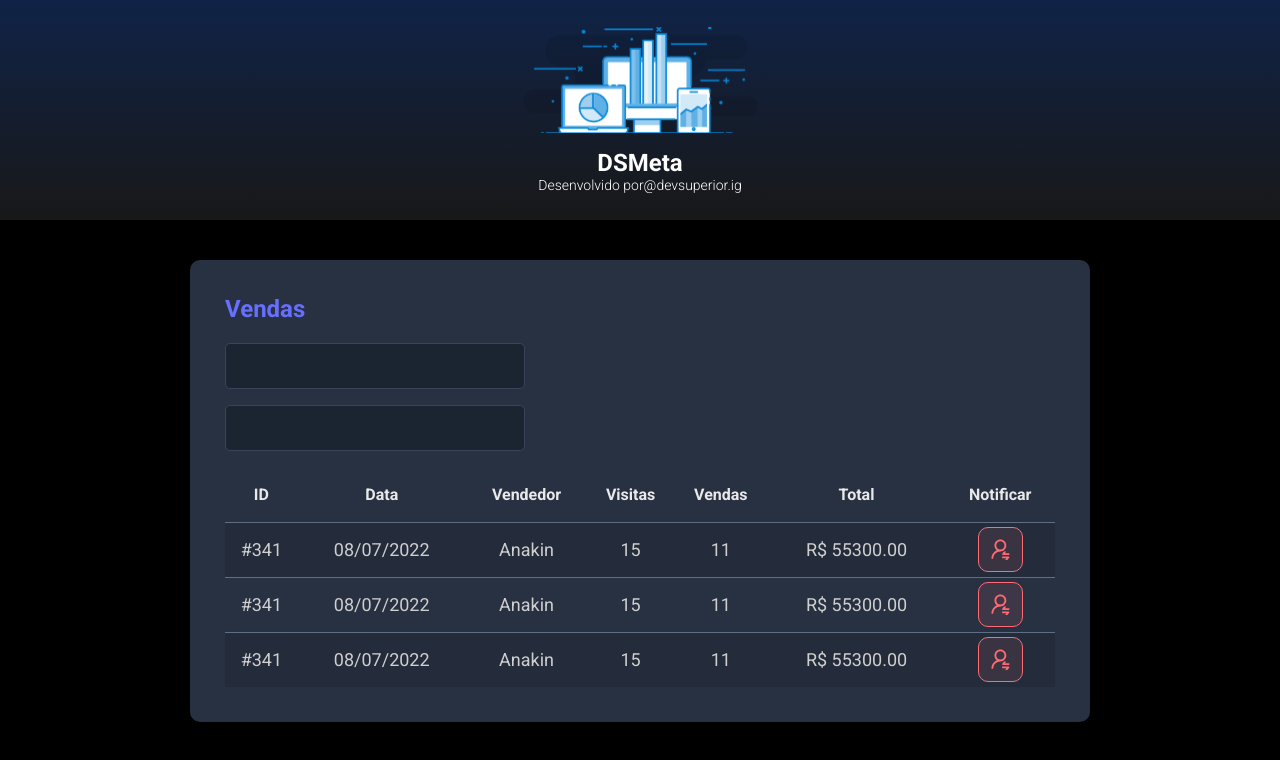
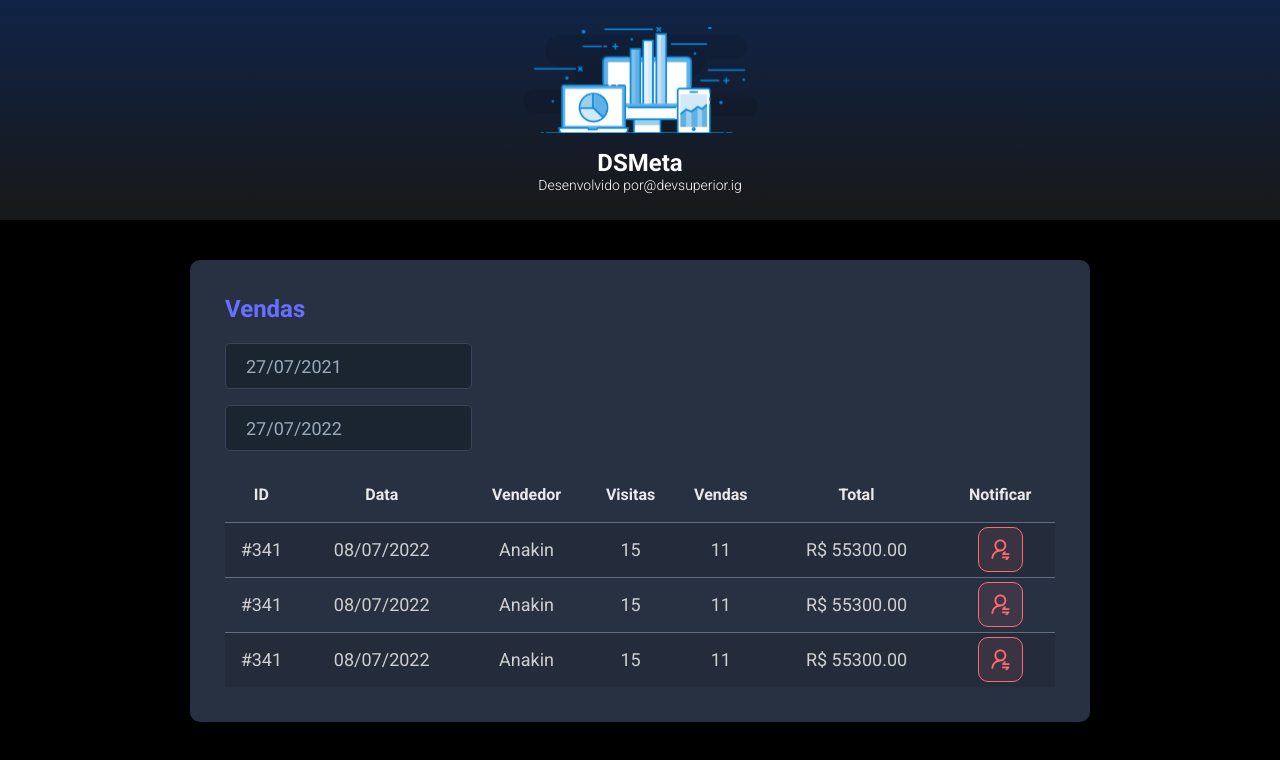
Before and after one commit to cristpsantos/dsmeta, a React (Vite) app in the folder frontend/: page / in a window 1280 px wide. Shown: the top 760 px of the page. Built offline with nearby package versions, Linux system fonts and the light colour scheme.

Commit message:
Install DataPicker, Created useState and modified language of DataPicker

```diff
--- a/frontend/package.json
+++ b/frontend/package.json
@@ -9,7 +9,9 @@
     "preview": "vite preview"
   },
   "dependencies": {
+    "@types/react-datepicker": "4.4.2",
     "react": "^18.2.0",
+    "react-datepicker": "4.8.0",
     "react-dom": "^18.2.0"
   },
   "devDependencies": {
--- a/frontend/src/components/SalesCard/index.tsx
+++ b/frontend/src/components/SalesCard/index.tsx
@@ -1,16 +1,40 @@
 import NotificationIcon from "../NotificationIcon";
+import DatePicker, { registerLocale } from "react-datepicker";
+import "react-datepicker/dist/react-datepicker.css";
+import pt from "date-fns/locale/pt-BR";
 import "./styles.css";
+import { useState } from "react";
+
+registerLocale("pt", pt);
 
 function SalesCard() {
+  const min = new Date(new Date().setDate(new Date().getDate() - 365));
+  const max = new Date();
+
+  const [minDate, setMinDate] = useState(min);
+  const [maxDate, setMaxDate] = useState(max);
+
   return (
     <div className="dsmeta-card">
       <h2 className="dsmeta-sales-title">Vendas</h2>
       <div>
         <div className="dsmeta-form-control-container">
-          <input className="dsmeta-form-control" type="text" />
+          <DatePicker
+            selected={minDate}
+            onChange={(date: Date) => setMinDate(date)}
+            className="dsmeta-form-control"
+            dateFormat="dd/MM/yyyy"
+            locale="pt"
+          />
         </div>
         <div className="dsmeta-form-control-container">
-          <input className="dsmeta-form-control" type="text" />
+          <DatePicker
+            selected={maxDate}
+            onChange={(date: Date) => setMaxDate(date)}
+            className="dsmeta-form-control"
+            dateFormat="dd/MM/yyyy"
+            locale="pt"
+          />
         </div>
       </div>
 
```
Also changed, not shown: 1 other file (tests, documents, lock files or other folders).
